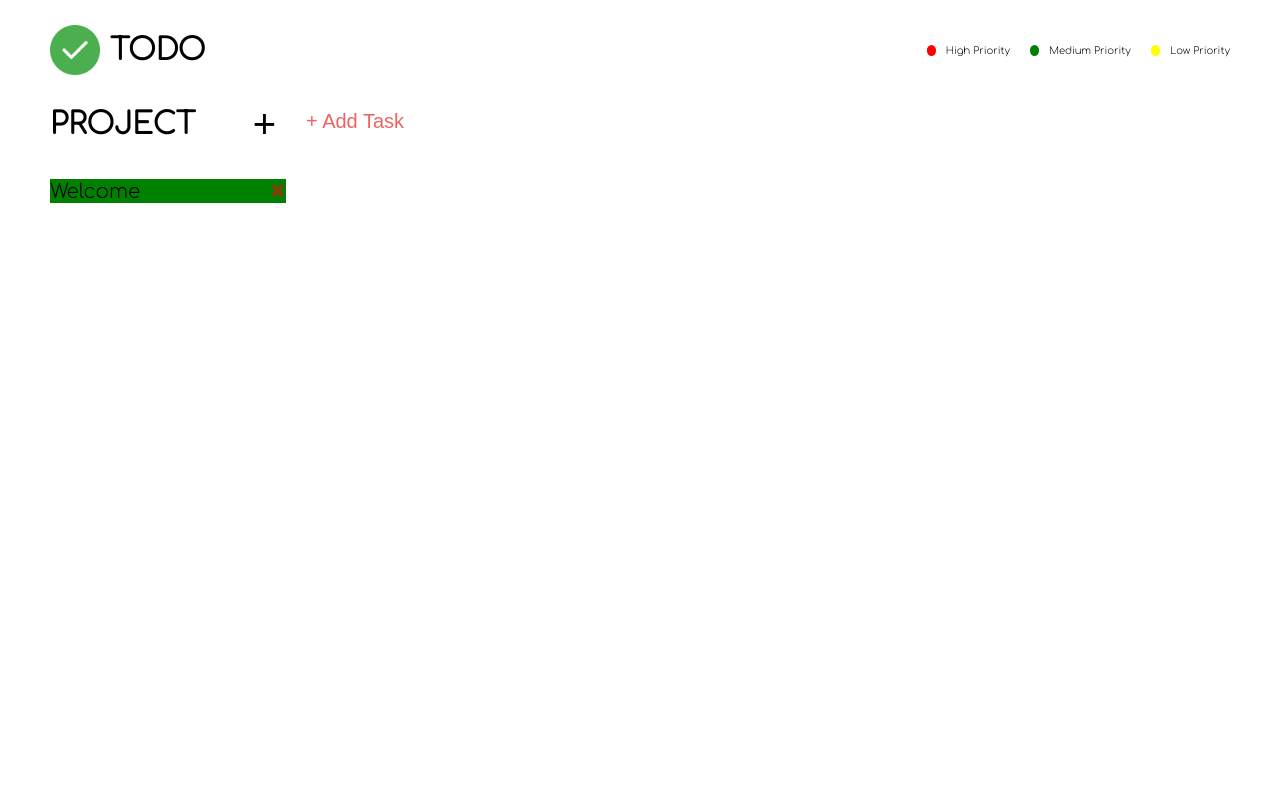
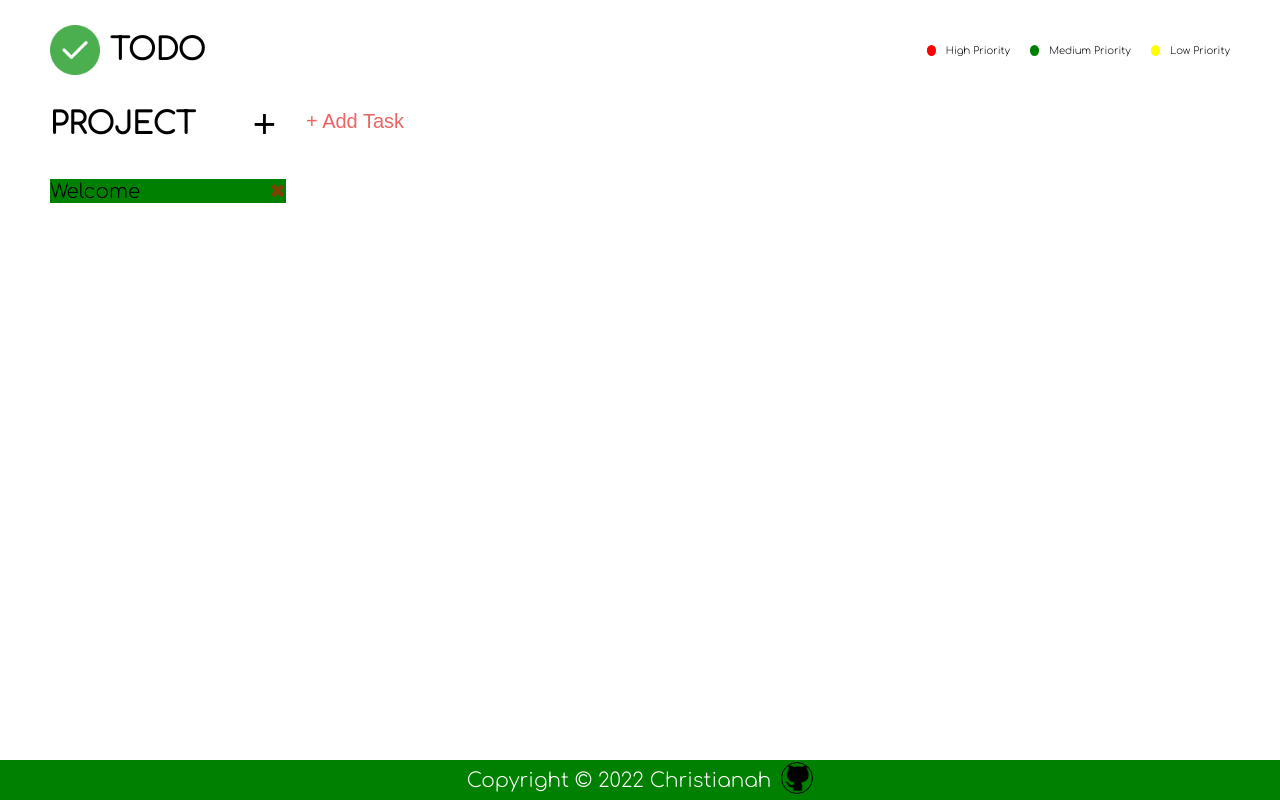
Before and after one commit to Chris1-web/todo_list, a website built with webpack: page src/template.html in a window 1280 px wide. Built offline with nearby package versions, Linux system fonts and the light colour scheme.

Commit message:
UI view updated

```diff
--- a/src/loadImages.js
+++ b/src/loadImages.js
@@ -1,9 +1,11 @@
 import todoIcon from "./icons/logo.png";
 import deleteIcon from "./icons/delete.png";
 import editIcon from "./icons/edit.png";
+import githubIcon from "./icons/github.png";
 
 const loadImages = function () {
   const logoIcon = document.querySelector(".logo-icon");
+  const githubImg = document.querySelector(".github-icon");
   const allDeleteImgs = document.querySelectorAll(".delete-icon");
   const allEditImgs = document.querySelectorAll(".edit-icon");
   allDeleteImgs.forEach(function (icon) {
@@ -13,6 +15,7 @@ const loadImages = function () {
     icon.src = editIcon;
   });
   logoIcon.setAttribute("src", todoIcon);
+  githubImg.setAttribute("src", githubIcon);
 };
 
 export default loadImages;
--- a/src/styles/styles.css
+++ b/src/styles/styles.css
@@ -258,6 +258,25 @@ ul {
   font-size: 1.2rem;
 }
 
+footer {
+  width: 100%;
+  height: 5vh;
+  display: flex;
+  justify-content: center;
+  align-items: center;
+  font-size: 2rem;
+  background-color: green;
+  color: white;
+  gap: 1rem;
+}
+
+footer img {
+  width: 4vh;
+  border: 0.1rem solid black;
+  border-radius: 2rem;
+  background-color: transparent;
+}
+
 .cancel-btn {
   background-color: black;
   color: white;
--- a/src/template.html
+++ b/src/template.html
@@ -134,5 +134,13 @@
         </div>
       </div>
     </div>
+    <footer>
+      <span>
+        Copyright &copy; 2022 Christianah
+      </span>
+      <a target="_blank" href="https://github.com/Chris1-web/TicTacToe">
+        <img class="github-icon" alt="github icon"/>
+      </a>
+    </footer>
   </body>
 </html>
```
Also changed, not shown: dist/ac2067da7c473c684c8f.png (added), dist/index.html, dist/main.js, src/icons/github.png (added), 1 other file.
